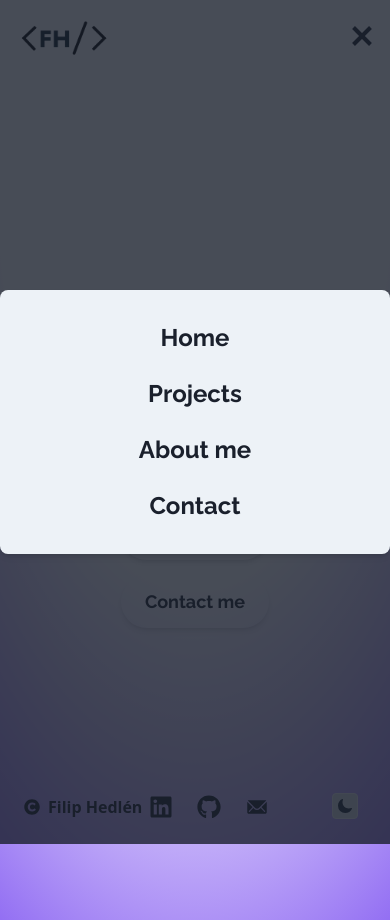
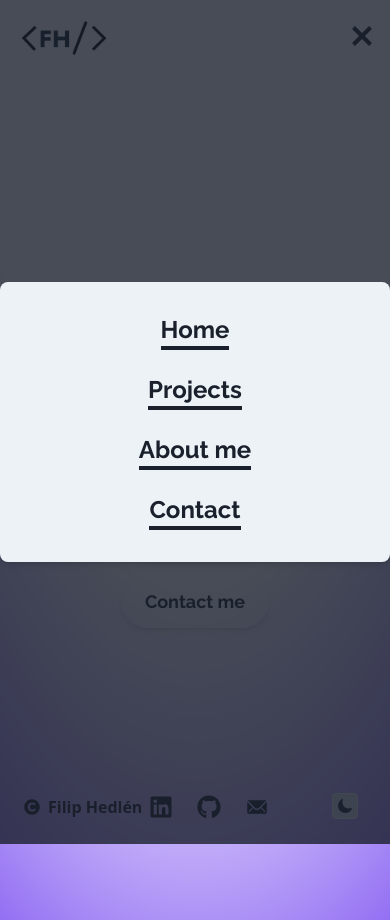
Before and after one commit to FilipHedlen/Portfolio-new, a React (Vite) app in the folder Portfolio-new/: page / in a window 390 px wide. Both pictures are taken after a click on the button 362 px from the left and 38 px from the top of the page. Built offline with nearby package versions, Linux system fonts and the light colour scheme.

Commit message:
Minor styling fix nav

```diff
--- a/Portfolio-new/src/components/Menu/Mobile/MobileNav.tsx
+++ b/Portfolio-new/src/components/Menu/Mobile/MobileNav.tsx
@@ -33,7 +33,7 @@ const MobileNavMenu = () => {
         >
           <div className="bg-semi-light-grey dark:bg-gray-800 w-[100%] max-w-md rounded-lg shadow-md opacity-100 animate-slideIn p-8">
             <ul className="flex flex-col items-center space-y-6 font-raleway font-bold text-2xl text-dark-grey dark:text-light-grey">
-              <li>
+              <li className="border-solid border-b-4 border-dark-grey">
                 <Link
                   to="/"
                   onClick={closeMenu}
@@ -42,7 +42,7 @@ const MobileNavMenu = () => {
                   Home
                 </Link>
               </li>
-              <li>
+              <li className="border-solid border-b-4 border-dark-grey">
                 <Link
                   to="/projects"
                   onClick={closeMenu}
@@ -51,7 +51,7 @@ const MobileNavMenu = () => {
                   Projects
                 </Link>
               </li>
-              <li>
+              <li className="border-solid border-b-4 border-dark-grey">
                 <Link
                   to="/about"
                   onClick={closeMenu}
@@ -60,7 +60,7 @@ const MobileNavMenu = () => {
                   About me
                 </Link>
               </li>
-              <li>
+              <li className="border-solid border-b-4 border-dark-grey">
                 <Link
                   to="/contact"
                   onClick={closeMenu}
```
